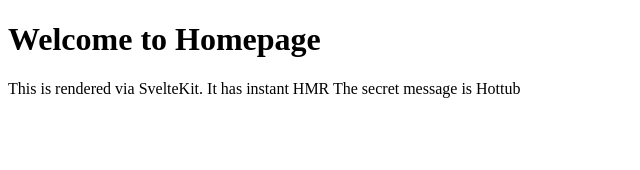
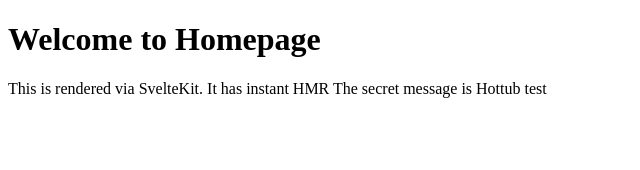
Before and after one commit to Keinstein0/HomeserverCentral, a SvelteKit app in the folder Homepage/: page / in a window 1280 px wide. Shown: the top 170 px of the page, without its empty margins (0-640 px from the left). Built offline with nearby package versions, Linux system fonts and the light colour scheme.

Commit message:
re-organize build and routing tools because i forgot how my project works

```diff
--- a/Homepage/src/routes/+page.svelte
+++ b/Homepage/src/routes/+page.svelte
@@ -1,5 +1,5 @@
 <h1>Welcome to Homepage</h1>
 <p>
     This is rendered via SvelteKit. It has instant HMR The secret message is
-    Hottub
+    Hottub test
 </p>
```
Also changed, not shown: 2 other files (tests, documents, lock files or other folders).
